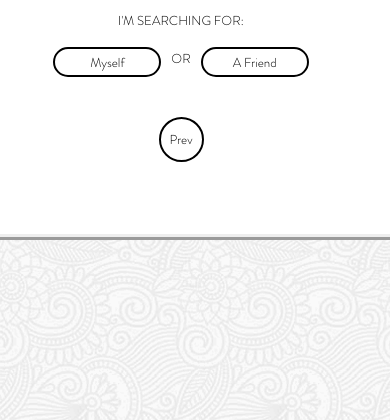
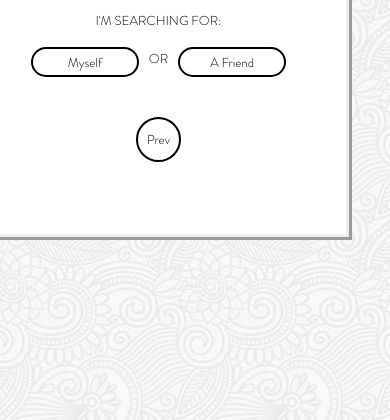
Before and after one commit to mikeslaby3/cshashona-essence-form, a plain HTML site: page index.html in a window 390 px wide. Shown: the part 424-844 px from the top of the page. Drawn offline with nearby package versions, Linux system fonts and the light colour scheme.

Commit message:
Decreased width of mobile form

```diff
--- a/assets/css/responsive.css
+++ b/assets/css/responsive.css
@@ -71,7 +71,7 @@
 
     .inner-container {
         margin: -230px 0 0 -230px;
-        width: 420px;
+        width: 375px;
         height: 460px;
     }
 
```
